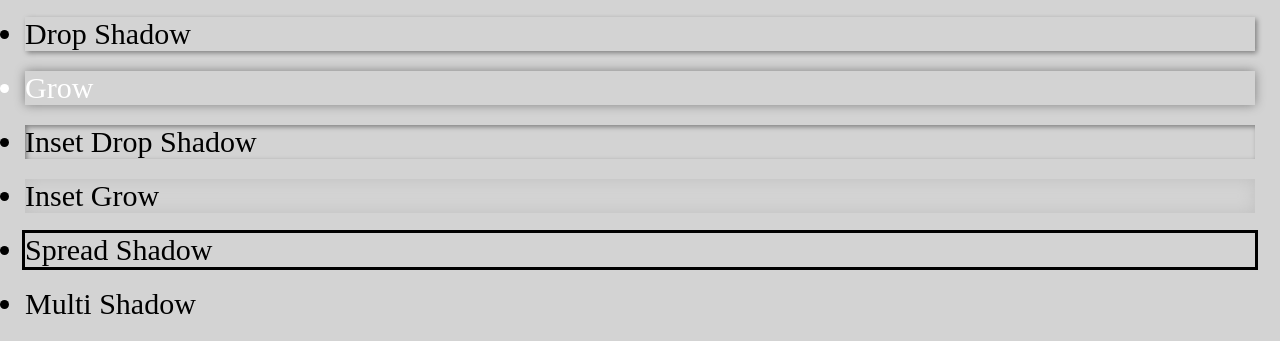
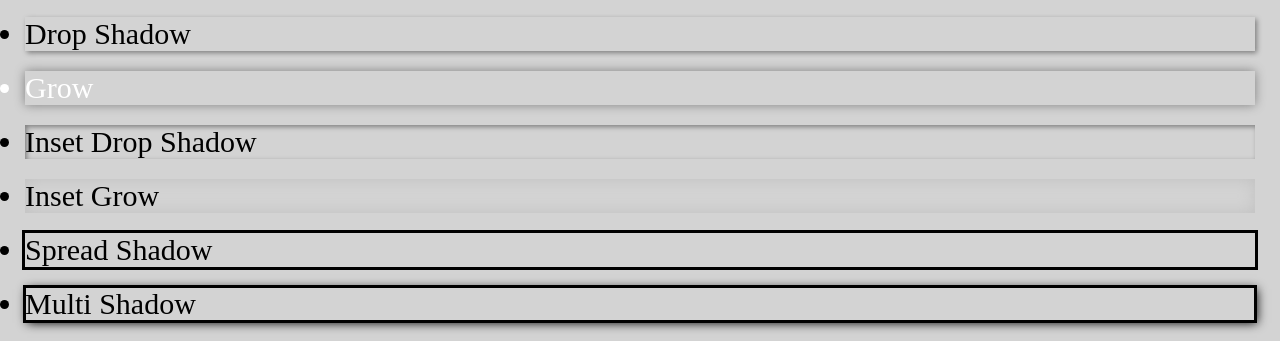
Before and after one commit to imagire/2016web1-9, a plain HTML site: page index.html in a window 1280 px wide. Shown: the part 524-865 px from the top of the page. Drawn offline with Linux system fonts and the light colour scheme.

Commit message:
Update default.css

```diff
--- a/css/default.css
+++ b/css/default.css
@@ -72,6 +72,6 @@ body{
 .box-inset_drop_shadow  {box-shadow:  2px  2px  5px gray inset; margin:20px;}
 .box-inset_grow         {box-shadow:  0px  0px 15px silver inset; margin:20px;}
 .box-spread_shadow      {box-shadow:  0px  0px  0px 3px black; margin:20px;}
-.box-multi_shadow       {box-shadow:  0px  0px  0px 2px black inset,
+.box-multi_shadow       {box-shadow:  0px  0px  0px 1px black inset,
                                       0px  0px  0px 2px black,
-                                      2px  2px  0px10px black; margin:20px;}
+                                      2px  2px 10px 0px black; margin:20px;}
```
